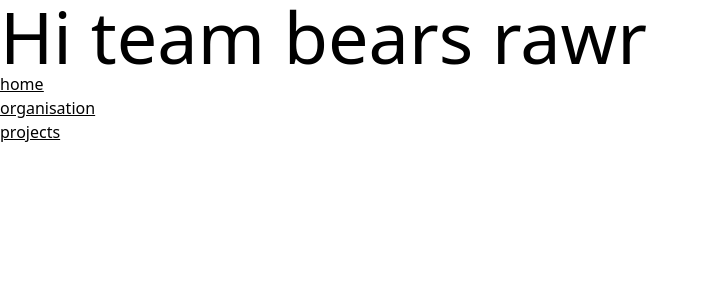
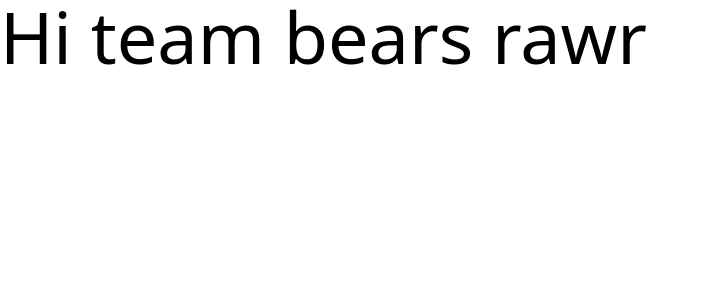
Before and after one commit to chingu-voyages/v39-bears-team-12, a React (Vite) app in the folder frontend/: page / in a window 1280 px wide. Shown: the top 300 px of the page, without its empty margins (0-708 px from the left). Built offline with nearby package versions, Linux system fonts and the light colour scheme.

Commit message:
remove navigation from app

```diff
--- a/frontend/src/App.tsx
+++ b/frontend/src/App.tsx
@@ -1,11 +1,9 @@
 import React from 'react'
 import { BrowserRouter as Router } from 'react-router-dom'
 import { AppRoutes } from './routes'
-import { Navigation } from './components'
 import './index.css'
 export const App = () => (
   <Router>
     <AppRoutes />
-    <Navigation />
   </Router>
 )
```
